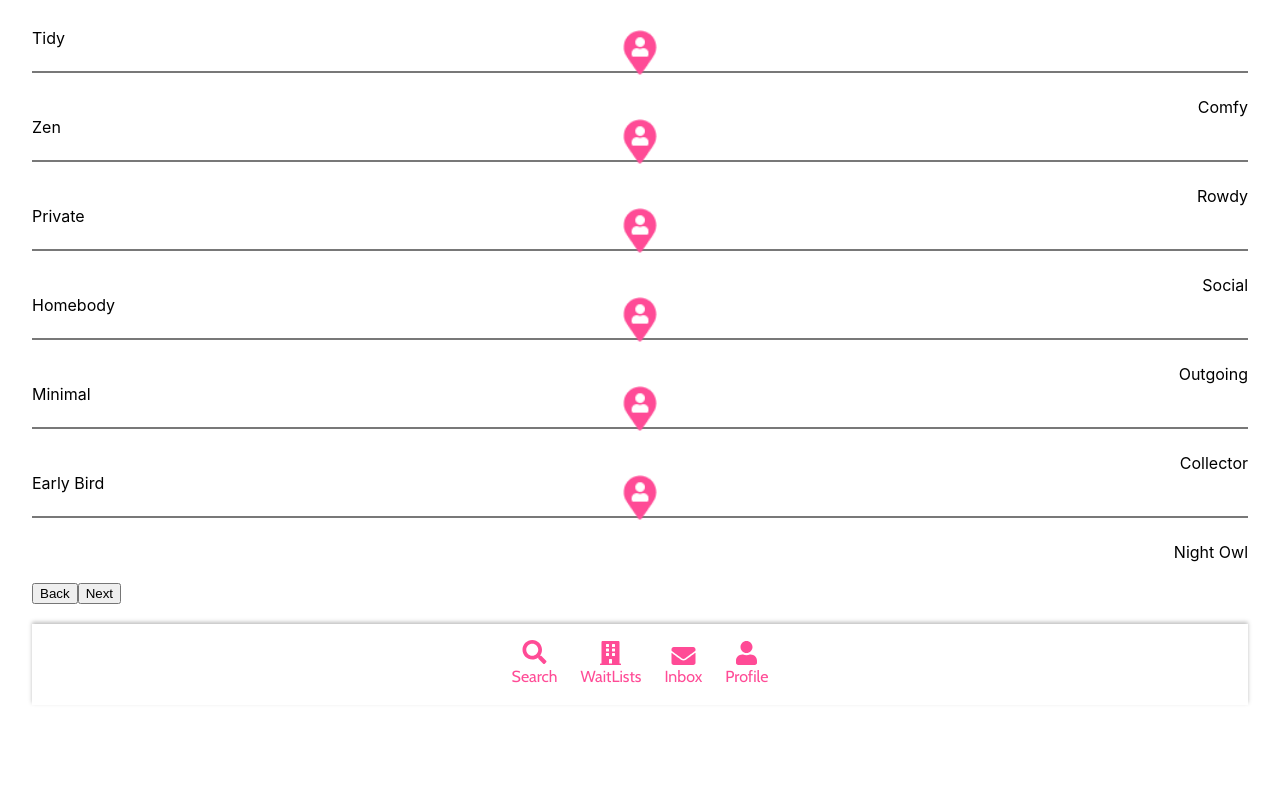
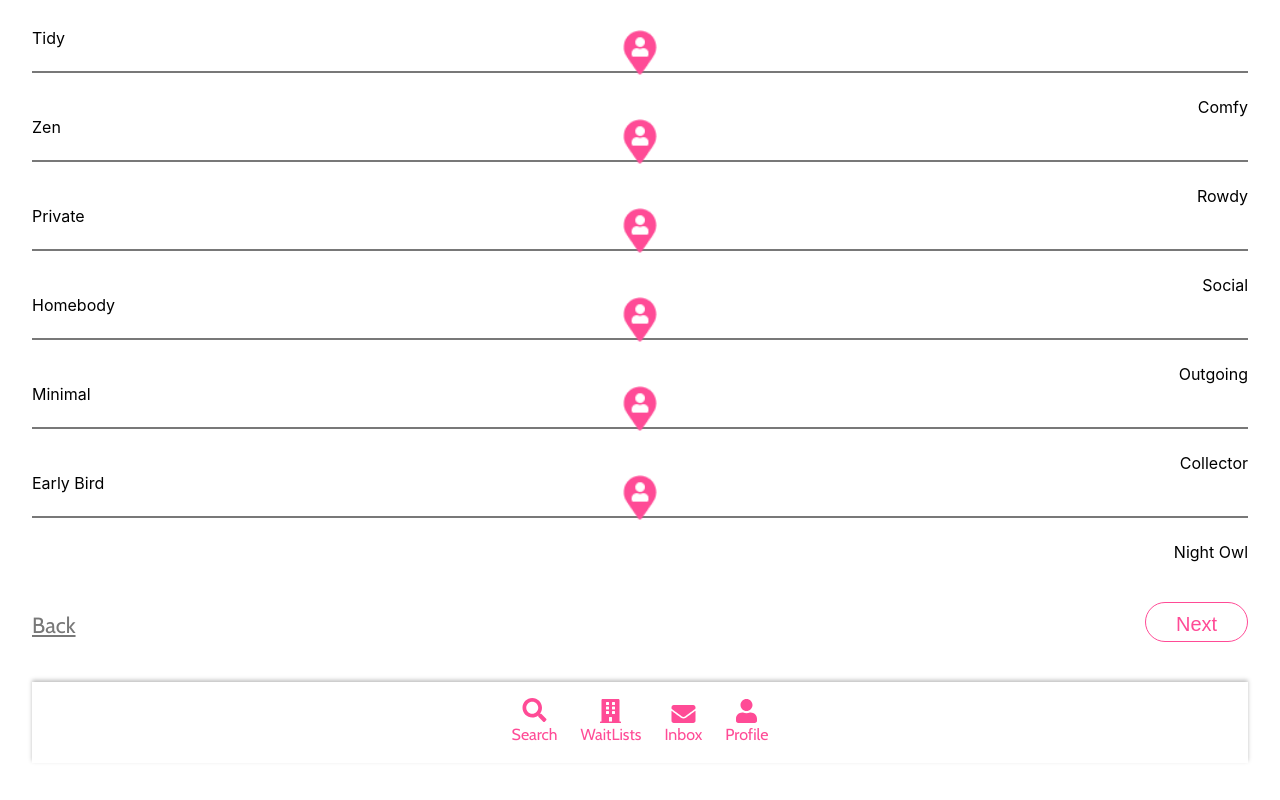
Before and after one commit to apartments-app/front-end, a React (Create React App) app: page /Profile in a window 1280 px wide. Shown: the part 762-1562 px from the top of the page. Before the commit the page ends 1522 px from the top, so only its background shows below. Built offline with nearby package versions, Linux system fonts and the light colour scheme; a web font is replaced by a local one.

Commit message:
Added styling to Next and Back buttons.

```diff
--- a/src/components/ProfileCreation.js
+++ b/src/components/ProfileCreation.js
@@ -7,7 +7,9 @@ import InfoText from "./ProfileStyles/InfoText";
 import ProfileLabel from "./ProfileStyles/ProfileLabel";
 import InputStyle from "./ProfileStyles/InputStyle";
 import BottomNav from "./BottomNav";
-import "./ProfileStyles/InputRange.css"
+import Button from "./Button";
+import BackLink from "./ProfileStyles/BackLink";
+import "./ProfileStyles/InputRange.css";
 
 const BirthdayLabel = styled.label`
     display: block;
@@ -270,9 +272,26 @@ const ProfileCreation = () => {
           <label style={{textAlign:"right", display:"block"}}>Night Owl</label>
         </div>
         <br />
+
         {/* Buttons */}
-        <button>Back</button>
-        <button>Next</button>
+        <div
+          style={{
+            display: "block",
+            width: "100%",
+            textAlign: "right"
+          }}
+        >
+          <BackLink>Back</BackLink>
+          <Button
+            style={{
+              width: "103px",
+              height: "40px",
+              display: "inline-block",
+              fontSize: "20px"
+            }}
+          >Next
+          </Button>
+        </div>
       </form>
       <br />
       <BottomNav />
--- /dev/null
+++ b/src/components/ProfileStyles/BackLink.js
@@ -0,0 +1,16 @@
+import styled from "styled-components";
+import { Link } from "react-router-dom";
+
+const BackLink = styled(Link)`
+  font-family: "Cabin", sans-serif;
+  font-style: normal;
+  font-weight: 400;
+  font-size: 22px;
+  line-height: 24px;
+  text-decoration-Line: underline;
+  color: #787878;
+  float: left;
+  margin-top: 32px;
+`
+
+export default BackLink;
```
